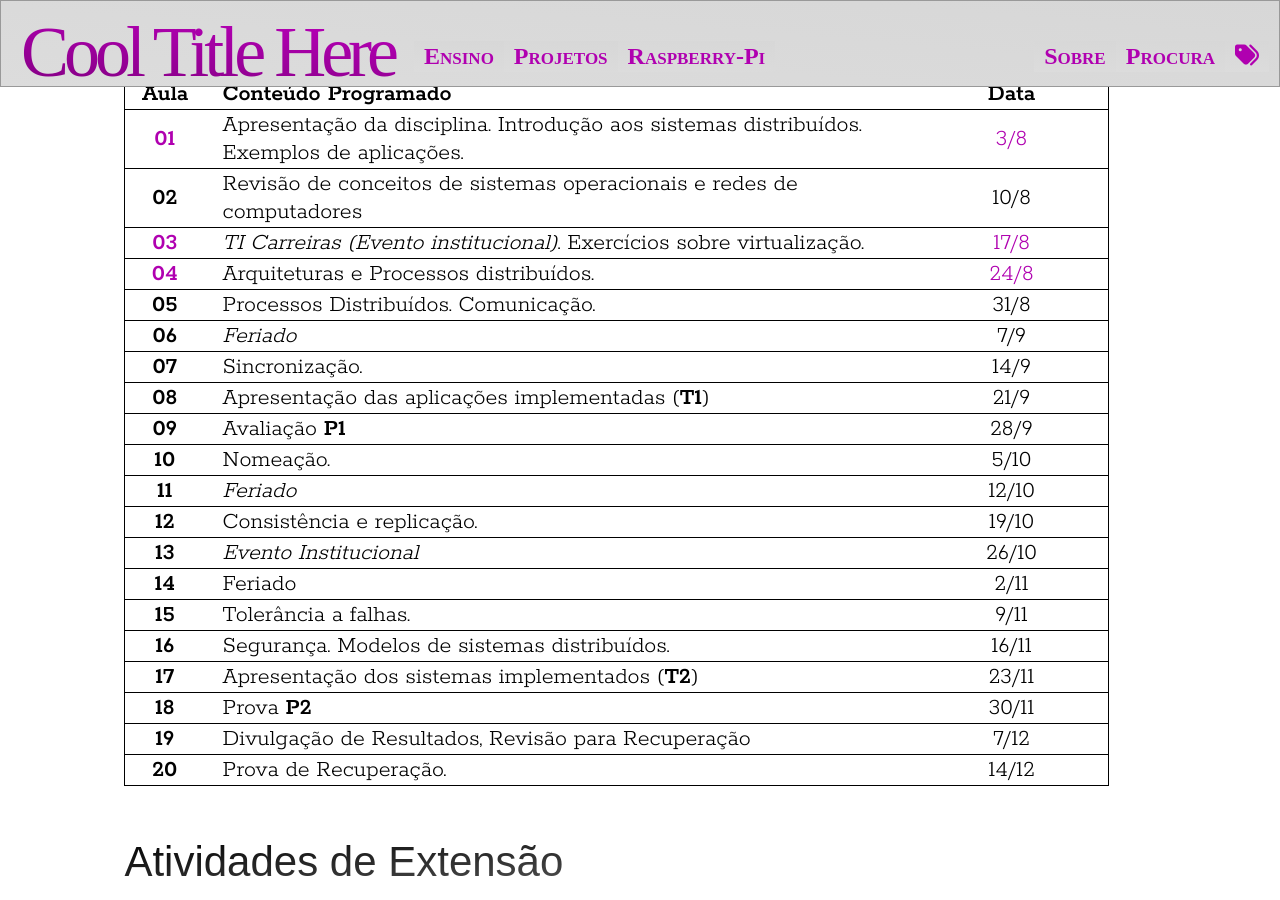
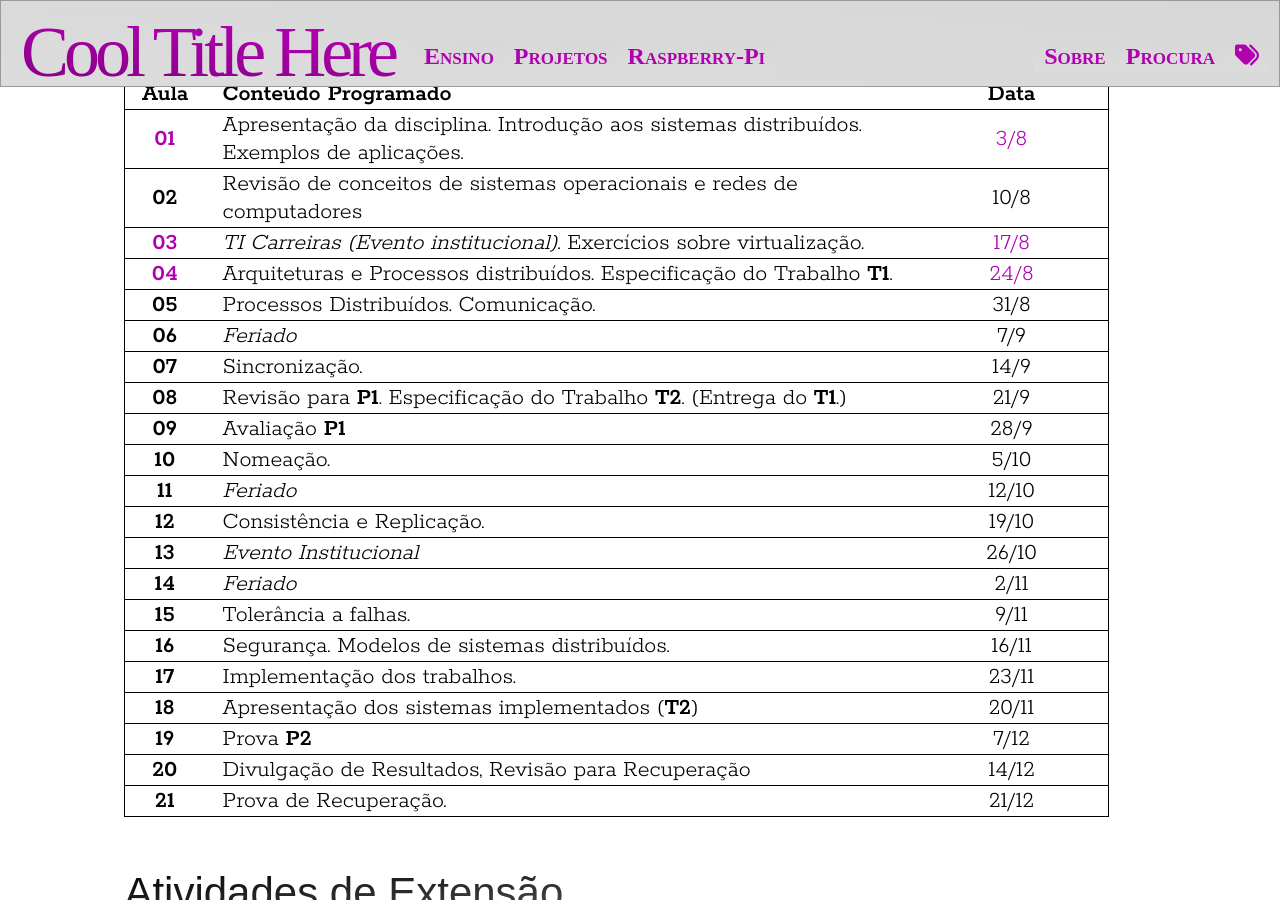
Before and after one commit to rafasgj/rafaeljeffman.com, a Jekyll site: the page built from teaching/lasalle/2023-02-sistemas-distribuidos.md, in a window 1280 px wide and 900 px high, scrolled down 1911 px. Built offline with Jekyll 4.4.1, drawn with Linux system fonts in a browser that asks for light colours; some web fonts are replaced.

Commit message:
lasalle/sistemas-distribuidos: update lecture dates

```diff
--- a/teaching/lasalle/2023-02-sistemas-distribuidos.md
+++ b/teaching/lasalle/2023-02-sistemas-distribuidos.md
@@ -72,23 +72,24 @@ Aulas expositivas, exemplos de desenvolvimento, e exercícios práticos.
 | [**01**](lectures/sistemas-distribuidos/lecture-01) | Apresentação da disciplina. Introdução aos sistemas distribuídos. Exemplos de aplicações. | [3/8](lectures/sistemas-distribuidos/lecture-01) |
 | **02** | Revisão de conceitos de sistemas operacionais e redes de computadores | 10/8 |
 | [**03**](lectures/sistemas-distribuidos/lecture-03) | _TI Carreiras (Evento institucional)_. Exercícios sobre virtualização. | [17/8](lectures/sistemas-distribuidos/lecture-03) |
-| [**04**](lectures/sistemas-distribuidos/lecture-04) | Arquiteturas e Processos distribuídos. | [24/8](lectures/sistemas-distribuidos/lecture-04) |
+| [**04**](lectures/sistemas-distribuidos/lecture-04) | Arquiteturas e Processos distribuídos. Especificação do Trabalho **T1**. | [24/8](lectures/sistemas-distribuidos/lecture-04) |
 | **05** | Processos Distribuídos. Comunicação. | 31/8 |
 | **06** | _Feriado_ | 7/9 |
 | **07** | Sincronização. | 14/9 |
-| **08** | Apresentação das aplicações implementadas (**T1**) | 21/9 |
+| **08** | Revisão para **P1**. Especificação do Trabalho **T2**. (Entrega do **T1**.) | 21/9 |
 | **09** | Avaliação **P1** | 28/9 |
 | **10** | Nomeação. | 5/10 |
 | **11** | _Feriado_ | 12/10 |
-| **12** | Consistência e replicação. | 19/10 |
+| **12** | Consistência e Replicação. | 19/10 |
 | **13** | _Evento Institucional_ <!-- Apresentação parcial dos trabalhos (***T2**) --> | 26/10 |
-| **14** | Feriado | 2/11 |
+| **14** | _Feriado_ | 2/11 |
 | **15** | Tolerância a falhas. | 9/11 |
 | **16** | Segurança. Modelos de sistemas distribuídos. | 16/11 |
-| **17** | Apresentação dos sistemas implementados (**T2**) | 23/11 |
-| **18** | Prova **P2** | 30/11 |
-| **19** | Divulgação de Resultados, Revisão para Recuperação | 7/12 |
-| **20** | Prova de Recuperação. | 14/12 |
+| **17** | Implementação dos trabalhos. | 23/11 |
+| **18** | Apresentação dos sistemas implementados (**T2**) | 20/11 |
+| **19** | Prova **P2** | 7/12 |
+| **20** | Divulgação de Resultados, Revisão para Recuperação | 14/12 |
+| **21** | Prova de Recuperação. | 21/12 |
 
 
 ## Atividades de Extensão {#extensao}
```
